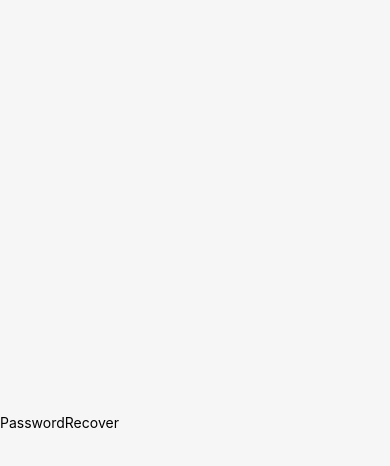
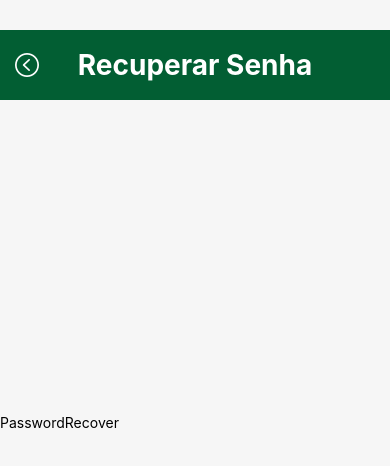
Before and after one commit to IACarvalho/AV1, a React Native app: screen /PasswordRecover in a window 390 px wide. Shown: the top 466 px of the page. Built offline with nearby package versions, Linux system fonts and the light colour scheme.

Commit message:
:design: Alteração header adicionado botões de voltar e de deslogar

```diff
--- a/package.json
+++ b/package.json
@@ -10,6 +10,7 @@
     "eject": "expo eject"
   },
   "dependencies": {
+    "@expo/vector-icons": "^12.0.0",
     "@react-native-async-storage/async-storage": "^1.17.3",
     "@react-navigation/native": "^6.0.10",
     "@react-navigation/native-stack": "^6.6.2",
@@ -18,7 +19,6 @@
     "react": "17.0.1",
     "react-dom": "17.0.1",
     "react-native": "0.64.3",
-    "react-native-hide-show-password-input": "^1.2.0",
     "react-native-paper": "^4.12.1",
     "react-native-safe-area-context": "3.3.2",
     "react-native-screens": "~3.10.1",
--- a/src/Components/Header/index.js
+++ b/src/Components/Header/index.js
@@ -1,11 +1,41 @@
-import { Text, View } from 'react-native'
+import { Text, View, TouchableOpacity } from 'react-native'
+import { AntDesign } from '@expo/vector-icons'
 
 import styles from './styles'
 
-const Header = ({text}) => {
+const Header = ({ text, goBack = null, logout = null}) => {
+
+  function renderBack() {
+    if (goBack) {
+      return (
+        <TouchableOpacity
+          style={styles.backIcon}
+          onPress={() => goBack()}
+        >
+        <AntDesign name="leftcircleo" size={24} color="#fff" />
+      </TouchableOpacity>
+      )
+    }
+  }
+
+  function renderLogout() {
+    if (logout) {
+      return (
+        <TouchableOpacity
+          style={styles.logoutIcon}
+          onPress={() => logout()}
+        >
+        <AntDesign name="logout" size={24} color="#fff" />
+      </TouchableOpacity>
+      )
+    }
+  }
+
   return (
     <View style={styles.container}>
+      {renderBack()}
       <Text style={styles.text}>{text}</Text>
+      { renderLogout() }
     </View>
   )
 }
--- a/src/Components/Header/styles.js
+++ b/src/Components/Header/styles.js
@@ -10,6 +10,7 @@ const styles = StyleSheet.create({
     justifyContent: 'center',
     position: 'absolute',
     top: 30,
+    flexDirection: 'row',
   },
 
   text: {
@@ -17,6 +18,16 @@ const styles = StyleSheet.create({
     color: '#fff',
     fontWeight: '700',
   },
+
+  logoutIcon: {
+    position: 'absolute',
+    right: 15,
+  },
+
+  backIcon: {
+    position: 'absolute',
+    left: 15,
+  }
 })
 
 export default styles
--- a/src/Pages/Login/index.js
+++ b/src/Pages/Login/index.js
@@ -1,8 +1,5 @@
 import { useState } from 'react'
-import {
-  SafeAreaView,
-  View
-} from 'react-native'
+import { SafeAreaView, View } from 'react-native'
 import { TextInput, Button } from 'react-native-paper'
 import { Header } from '../../Components/Header'
 
@@ -34,7 +31,7 @@ const Login = ({ navigation }) => {
 
   return (
     <SafeAreaView style={styles.container}>
-      <Header text='Login'/>
+      <Header text='Entrar'/>
       <View style={ styles.formContainer }>
         <TextInput
           placeholder='E-mail'
@@ -56,7 +53,9 @@ const Login = ({ navigation }) => {
         mode="contained"
         loading={loading}
         onPress={() => handleLogin()}
-      >Login</Button>
+      >
+        Entrar
+      </Button>
       <View style={styles.buttons}>
         <Button
           onPress={() => navigation.navigate('PasswordRecover')}
--- a/src/Pages/PasswordRecover/index.js
+++ b/src/Pages/PasswordRecover/index.js
@@ -1,10 +1,18 @@
 import { SafeAreaView, Text, View } from 'react-native'
+import { Header } from '../../Components/Header'
 
 import styles from './styles'
 
-const PasswordRecover = () => {
+const PasswordRecover = ({ navigation }) => {
+
+  function goBackNaavigate() {
+    navigation.goBack()
+  }
+
+
   return (
     <SafeAreaView style={styles.container}>
+      <Header text='Recuperar Senha' goBack={goBackNaavigate} />
       <Text>PasswordRecover</Text>
     </SafeAreaView>
   )
```
Also changed, not shown: 1 other file (tests, documents, lock files or other folders).
